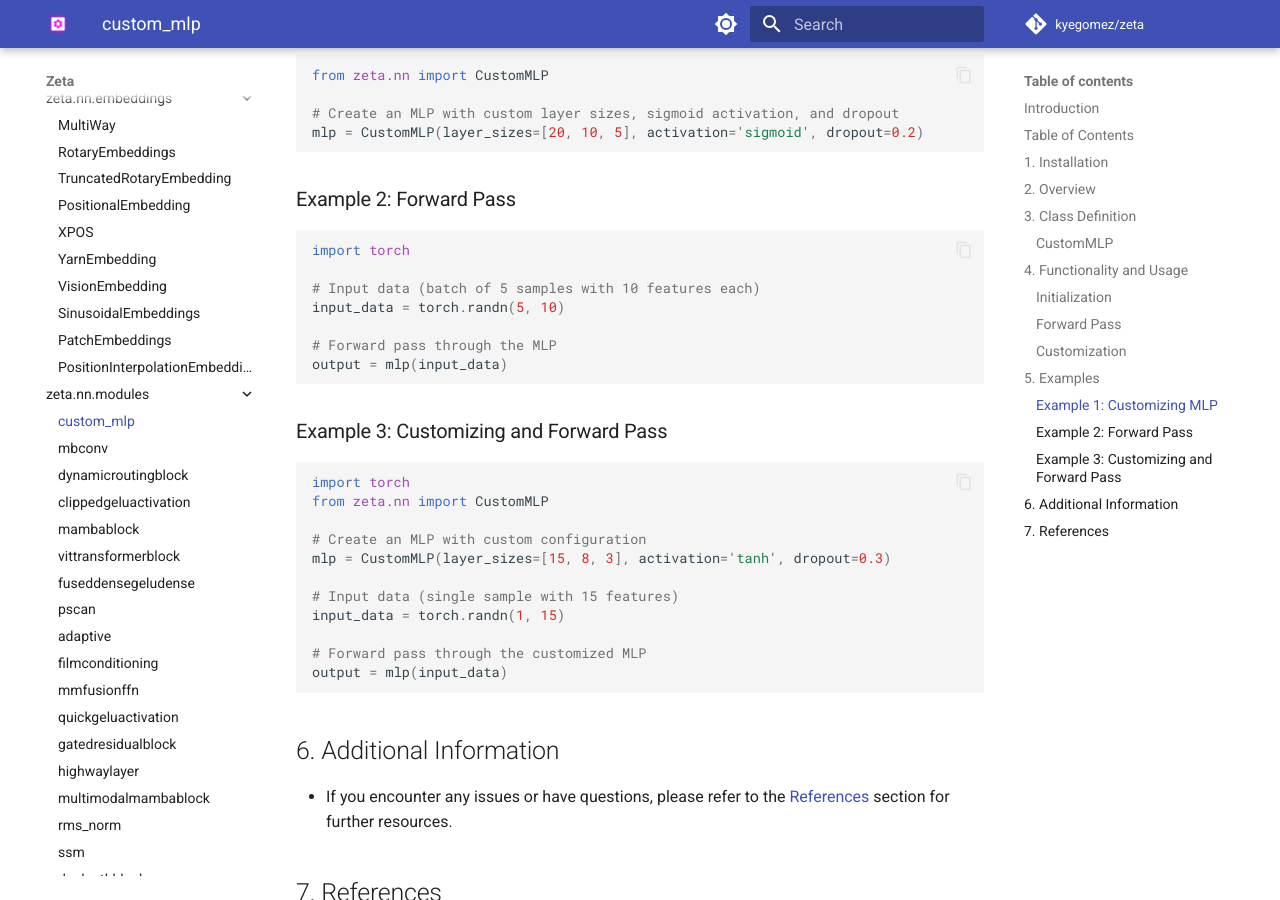
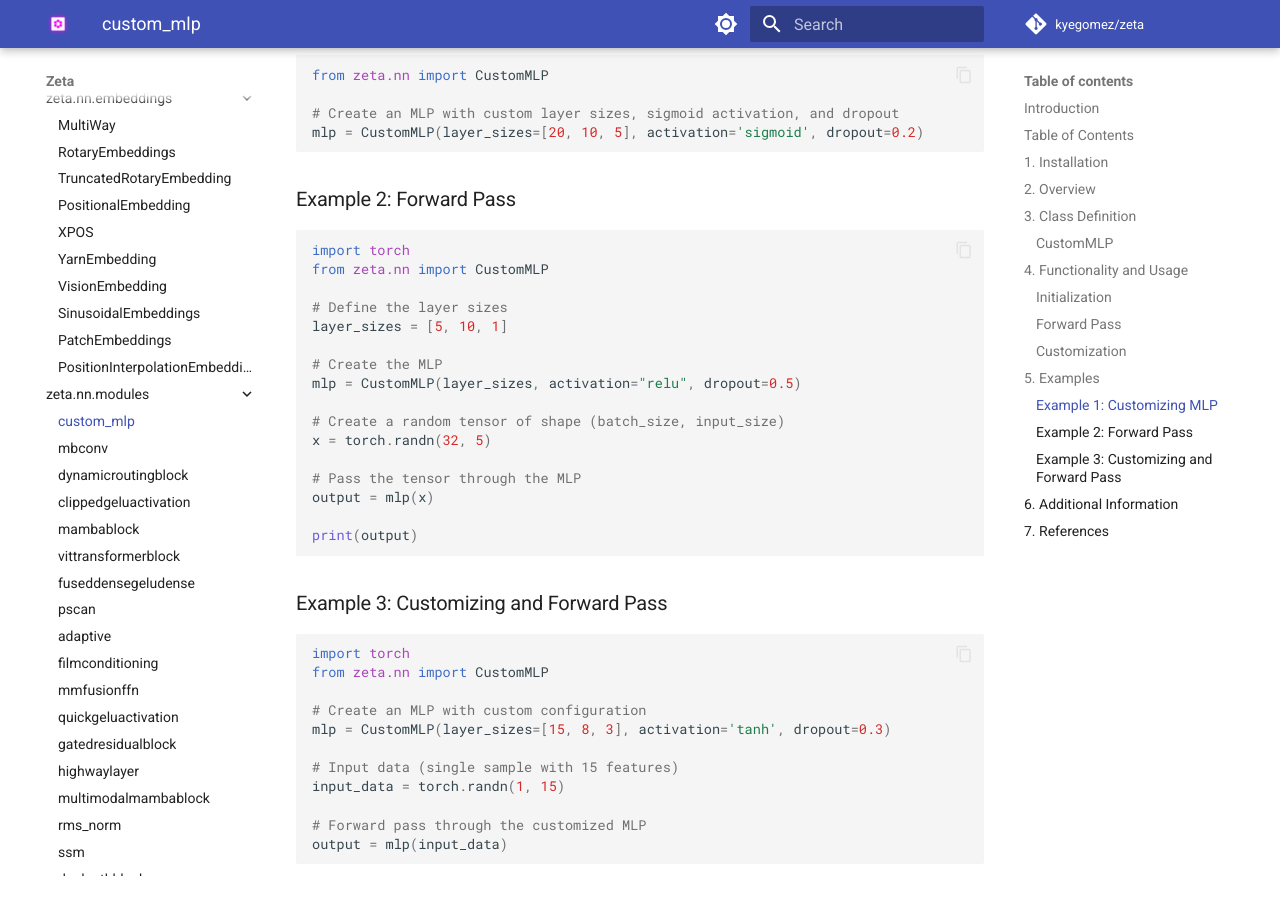
Before and after one commit to kyegomez/zeta, an MkDocs documentation site: the page built from docs/zeta/nn/modules/custom_mlp.md, in a window 1280 px wide and 900 px high, scrolled down 2646 px. Built offline with MkDocs 1.6.1 and Material for MkDocs 9.7.7, drawn with Linux system fonts in a browser that asks for light colours; comment, search, counter and statistics services are not loaded.

Commit message:
Custom MLP forward pass example fix

````diff
--- a/docs/zeta/nn/modules/custom_mlp.md
+++ b/docs/zeta/nn/modules/custom_mlp.md
@@ -110,12 +110,21 @@
 
 ```python
 import torch
+from zeta.nn import CustomMLP
 
-# Input data (batch of 5 samples with 10 features each)
-input_data = torch.randn(5, 10)
+# Define the layer sizes
+layer_sizes = [5, 10, 1]
 
-# Forward pass through the MLP
-output = mlp(input_data)
+# Create the MLP
+mlp = CustomMLP(layer_sizes, activation="relu", dropout=0.5)
+
+# Create a random tensor of shape (batch_size, input_size)
+x = torch.randn(32, 5)
+
+# Pass the tensor through the MLP
+output = mlp(x)
+
+print(output)
 ```
 
 ### Example 3: Customizing and Forward Pass
````
